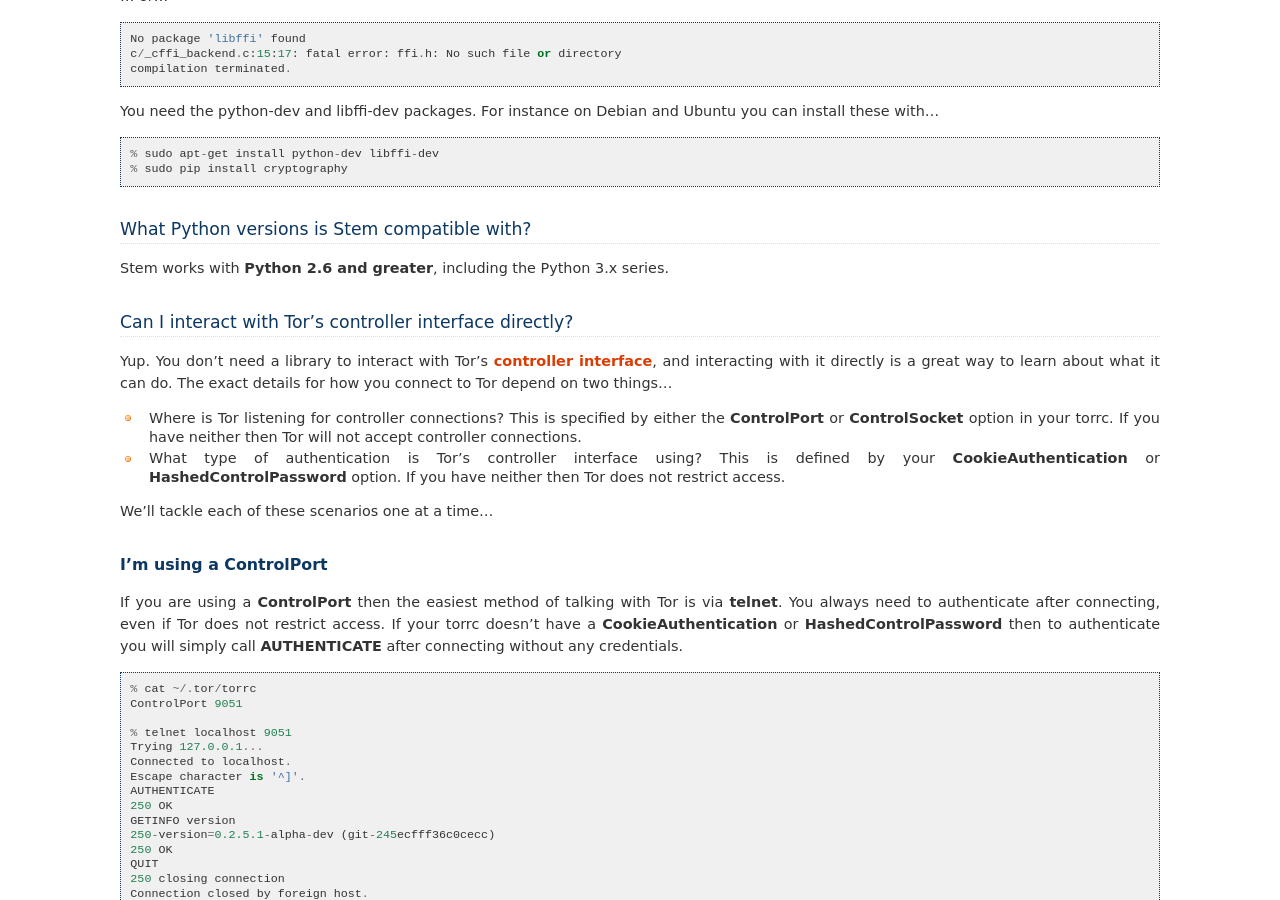
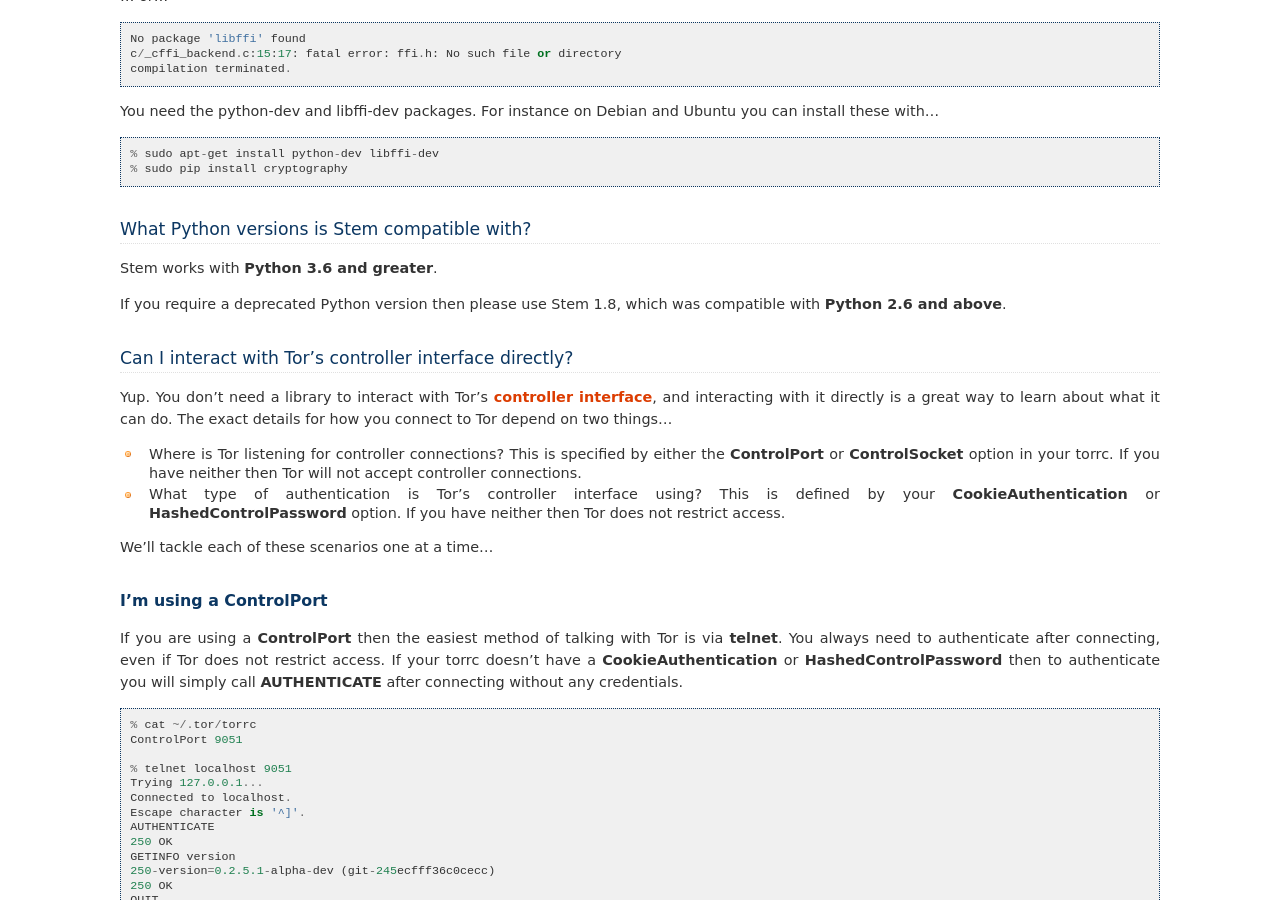
Before and after one commit to torproject/stem, a Sphinx documentation site: the page built from docs/faq.rst, in a window 1280 px wide and 900 px high, scrolled down 1173 px. Built offline with Sphinx 7.4.7, drawn with Linux system fonts in a browser that asks for light colours.

Commit message:
Update FAQ concering compatible python versions

```diff
--- a/docs/faq.rst
+++ b/docs/faq.rst
@@ -86,7 +86,10 @@
 What Python versions is Stem compatible with?
 ---------------------------------------------
 
-Stem works with **Python 2.6 and greater**, including the Python 3.x series.
+Stem works with **Python 3.6 and greater**.
+
+If you require a deprecated Python version then please use Stem 1.8, which was
+compatible with **Python 2.6 and above**.
 
 .. _can_i_interact_with_tors_controller_interface_directly:
 
```
